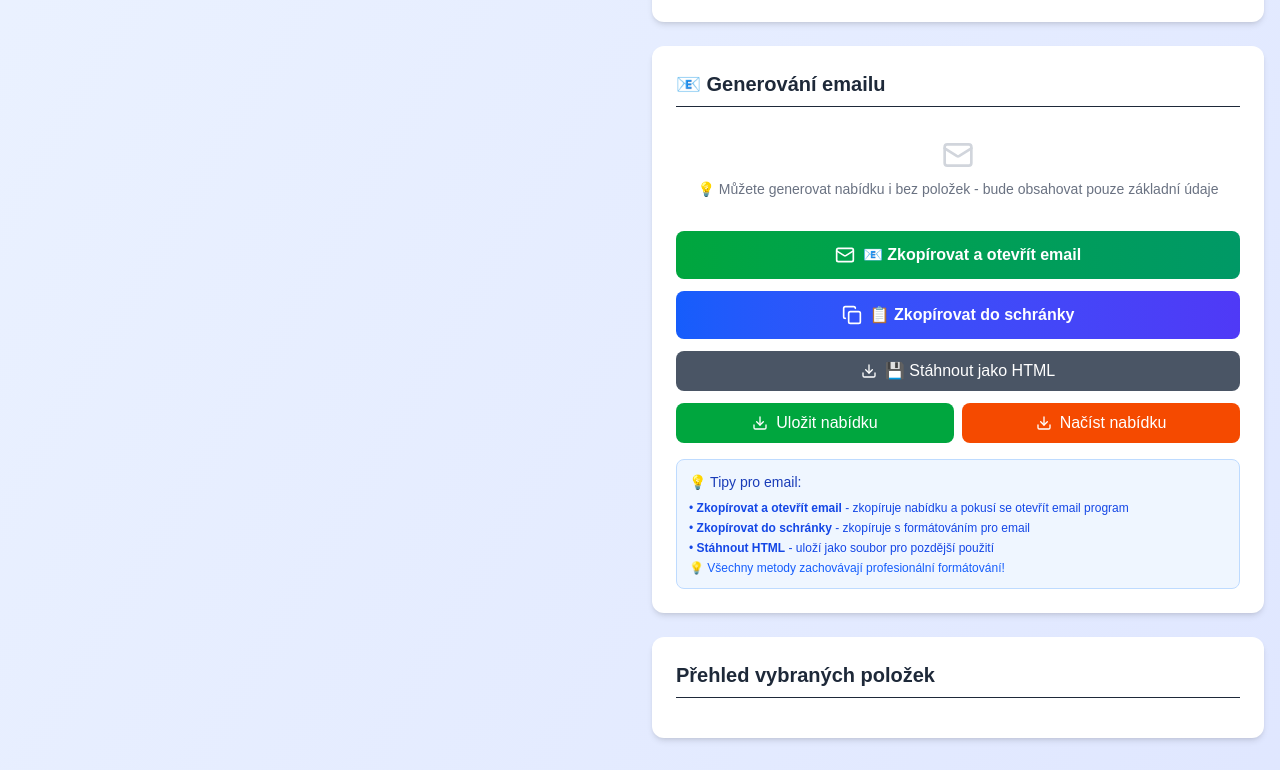
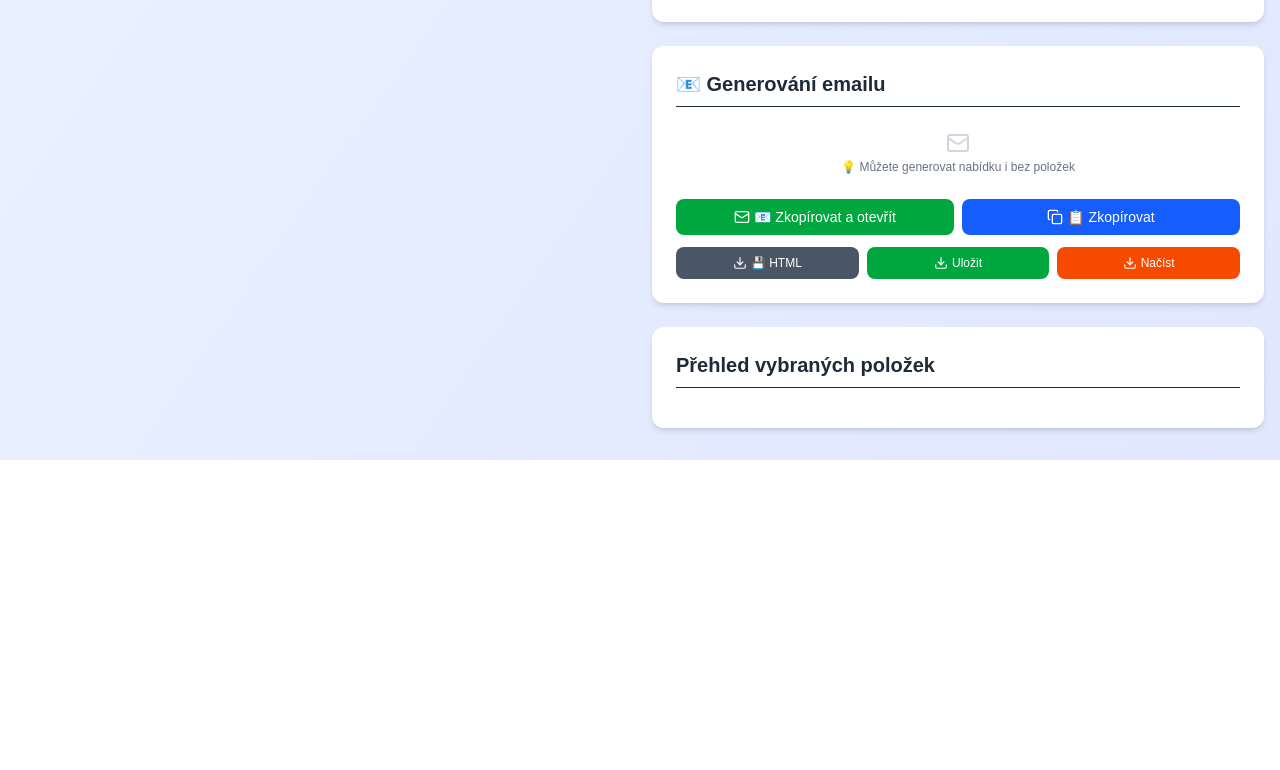
Before and after one commit to rikoohler/hotjet-nabidky, a Next.js app: page / in a window 1280 px wide. Shown: the part 1383-2153 px from the top of the page. After the commit the page ends 1843 px from the top, so only its background shows below. Built offline with nearby package versions, Linux system fonts and the light colour scheme.

Commit message:
UI: Úprava tlačítek EmailGenerator - menší tlačítka ve vodorovné liště, odstranění zbytečných popisů

```diff
--- a/components/EmailGenerator.js
+++ b/components/EmailGenerator.js
@@ -553,53 +553,52 @@ const EmailGenerator = ({
       </h2>
 
       {!hasItems && (
-        <div className="text-center py-4 text-gray-500 mb-4">
-          <Mail size={32} className="mx-auto mb-2 text-gray-300" />
-          <p className="text-sm">💡 Můžete generovat nabídku i bez položek - bude obsahovat pouze základní údaje</p>
+        <div className="text-center py-2 text-gray-500 mb-4">
+          <Mail size={24} className="mx-auto mb-1 text-gray-300" />
+          <p className="text-xs">💡 Můžete generovat nabídku i bez položek</p>
         </div>
       )}
 
-      <div className="space-y-3">
-        {/* Otevření email klienta */}
+      {/* Hlavní tlačítka ve vodorovné liště */}
+      <div className="grid grid-cols-2 gap-2 mb-3">
         <button
           onClick={openEmailClient}
-          className="w-full py-3 bg-gradient-to-r from-green-600 to-emerald-600 text-white rounded-lg font-semibold hover:from-green-700 hover:to-emerald-700 transition-all flex items-center justify-center gap-2"
+          className="py-2 px-3 bg-green-600 text-white rounded-lg text-sm font-medium hover:bg-green-700 transition-all flex items-center justify-center gap-1"
         >
-          <Mail size={20} />
-          📧 Zkopírovat a otevřít email
+          <Mail size={16} />
+          📧 Zkopírovat a otevřít
         </button>
 
-        {/* Kopírování do schránky */}
         <button
           onClick={copyToClipboard}
-          className="w-full py-3 bg-gradient-to-r from-blue-600 to-indigo-600 text-white rounded-lg font-semibold hover:from-blue-700 hover:to-indigo-700 transition-all flex items-center justify-center gap-2"
+          className="py-2 px-3 bg-blue-600 text-white rounded-lg text-sm font-medium hover:bg-blue-700 transition-all flex items-center justify-center gap-1"
         >
-          <Copy size={20} />
-          📋 Zkopírovat do schránky
+          <Copy size={16} />
+          📋 Zkopírovat
+        </button>
+      </div>
+
+      {/* Druhořadá tlačítka ve vodorovné liště */}
+      <div className="grid grid-cols-3 gap-2">
+        <button
+          onClick={downloadHtml}
+          className="py-2 px-2 bg-gray-600 text-white rounded-lg text-xs font-medium hover:bg-gray-700 transition-all flex items-center justify-center gap-1"
+        >
+          <Download size={14} />
+          💾 HTML
         </button>
 
-        {/* Stažení HTML souboru */}
         <button
-          onClick={downloadHtml}
-          className="w-full py-2 bg-gray-600 text-white rounded-lg font-medium hover:bg-gray-700 transition-all flex items-center justify-center gap-2"
+          onClick={saveQuote}
+          className="py-2 px-2 bg-green-600 text-white rounded-lg text-xs font-medium hover:bg-green-700 transition-all flex items-center justify-center gap-1"
         >
-          <Download size={16} />
-          💾 Stáhnout jako HTML
+          <Download size={14} />
+          Uložit
         </button>
 
-        {/* Save/Load nabídky */}
-        <div className="grid grid-cols-2 gap-2">
-          <button
-            onClick={saveQuote}
-            className="py-2 bg-green-600 text-white rounded-lg font-medium hover:bg-green-700 transition-all flex items-center justify-center gap-2"
-          >
-            <Download size={16} />
-            Uložit nabídku
-          </button>
-
-          <label className="py-2 bg-orange-600 text-white rounded-lg font-medium hover:bg-orange-700 transition-all flex items-center justify-center gap-2 cursor-pointer">
-            <Download size={16} />
-            Načíst nabídku
+        <label className="py-2 px-2 bg-orange-600 text-white rounded-lg text-xs font-medium hover:bg-orange-700 transition-all flex items-center justify-center gap-1 cursor-pointer">
+          <Download size={14} />
+          Načíst
           <input
             type="file"
             accept=".json"
@@ -608,30 +607,6 @@ const EmailGenerator = ({
           />
         </label>
       </div>
-
-        <div className="mt-4 p-3 bg-blue-50 border border-blue-200 rounded-lg">
-          <h4 className="text-sm font-medium text-blue-800 mb-2">
-            💡 Tipy pro email:
-          </h4>
-          <ul className="text-xs text-blue-700 space-y-1">
-            <li>
-              • <strong>Zkopírovat a otevřít email</strong> - zkopíruje
-              nabídku a pokusí se otevřít email program
-            </li>
-            <li>
-              • <strong>Zkopírovat do schránky</strong> - zkopíruje s
-              formátováním pro email
-            </li>
-            <li>
-              • <strong>Stáhnout HTML</strong> - uloží jako soubor pro
-              pozdější použití
-            </li>
-            <li className="text-blue-600 font-medium">
-              💡 Všechny metody zachovávají profesionální formátování!
-            </li>
-          </ul>
-        </div>
-      </div>
     </div>
   );
 };
```
Lines whose indentation alone changed are shown as unchanged.
